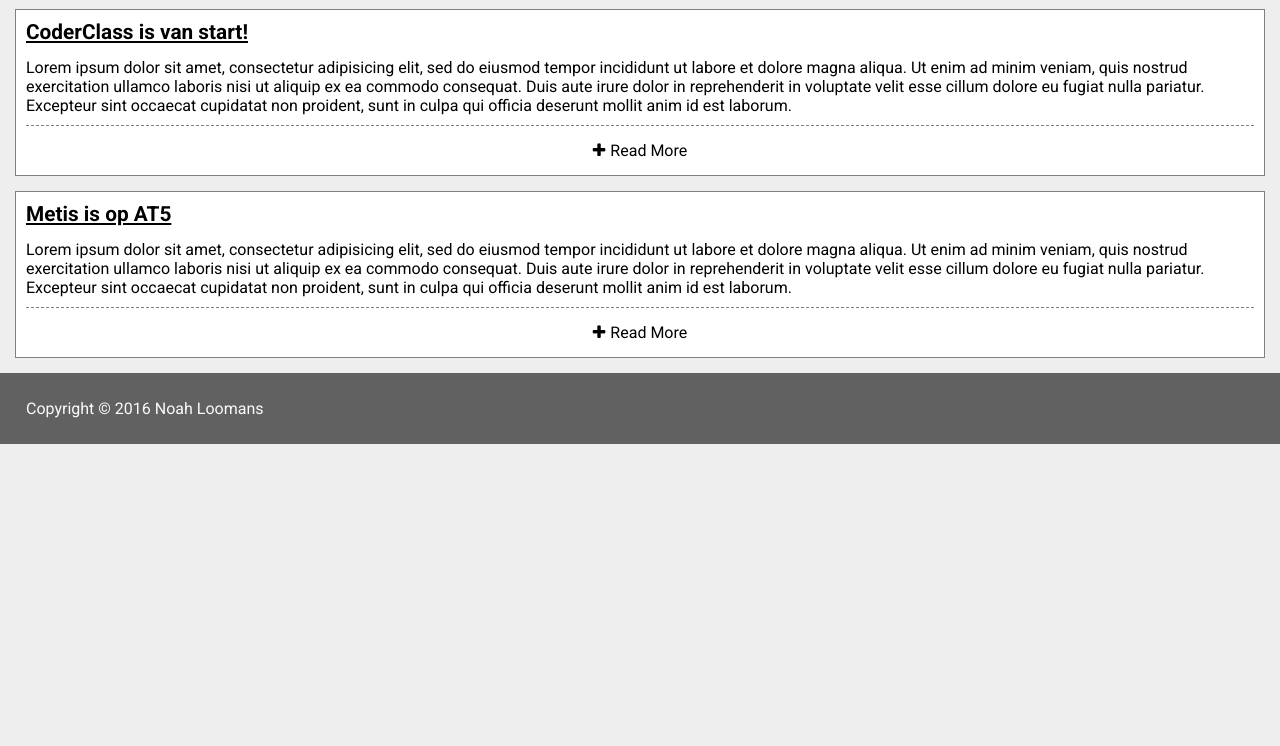
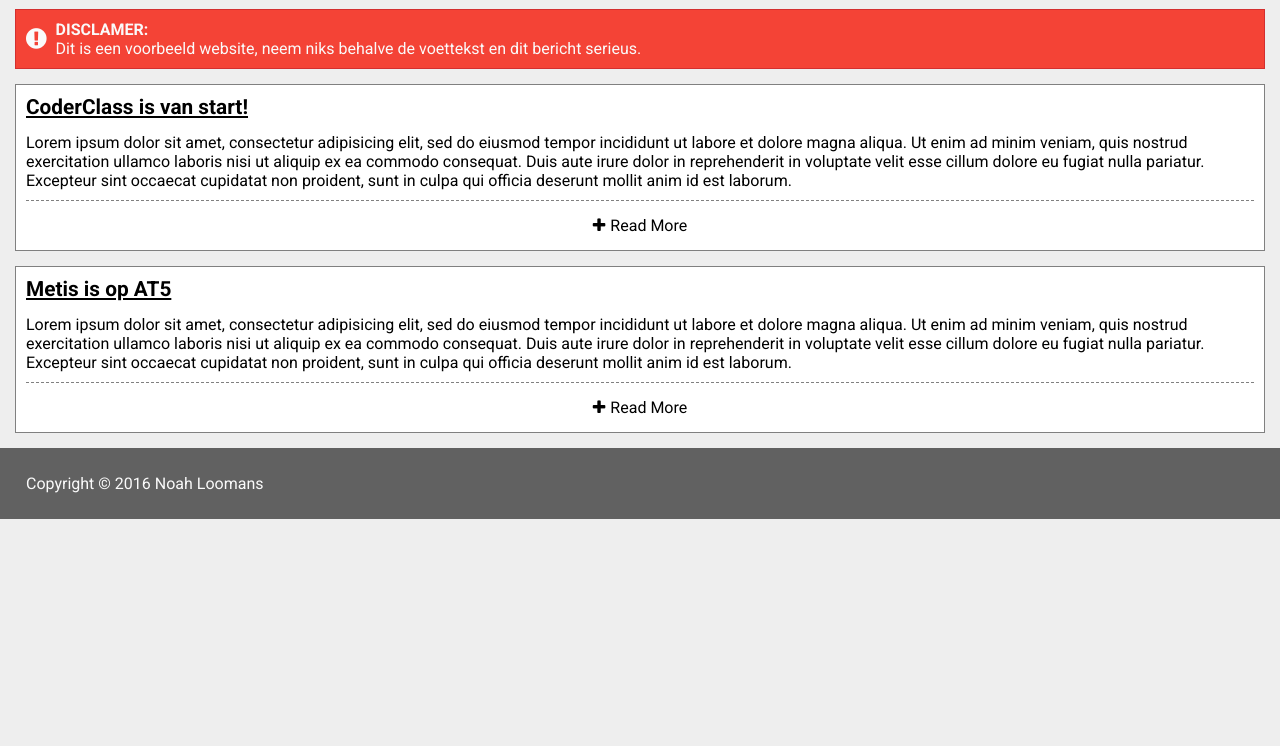
Before and after one commit to MetisMontessoriLyceum/html5-website-example, a plain HTML site: page index.html in a window 1280 px wide. Shown: the part 54-800 px from the top of the page. Drawn offline with Linux system fonts and the light colour scheme.

Commit message:
Added  disclamer

```diff
--- a/index.html
+++ b/index.html
@@ -38,6 +38,13 @@
     </header>
 
     <div id="content">
+      <article class="disclaimer">
+        <i class="fa fa-exclamation-circle"></i>
+        <div class="info">
+          <strong>disclamer:</strong> Dit is een voorbeeld website, neem niks
+          behalve de voettekst en dit bericht serieus.
+        </div>
+      </article>
       <article>
         <div class="title">CoderClass is van start!</div>
         Lorem ipsum dolor sit amet, consectetur adipisicing elit, sed do eiusmod tempor incididunt ut labore et dolore magna aliqua. Ut enim ad minim veniam, quis nostrud exercitation ullamco laboris nisi ut aliquip ex ea commodo consequat. Duis aute irure dolor in reprehenderit in voluptate velit esse cillum dolore eu fugiat nulla pariatur. Excepteur sint occaecat cupidatat non proident, sunt in culpa qui officia deserunt mollit anim id est laborum.
--- a/style.css
+++ b/style.css
@@ -112,3 +112,21 @@ footer {
   color: #FAFAFA;
   padding: 26px;
 }
+
+article.disclaimer {
+  background-color: #F44336;
+  color: #FAFAFA;
+  display: flex;
+  border-color: #D32F2F;
+}
+
+article.disclaimer i {
+  margin: auto 0px;
+  margin-right: 9px;
+  font-size: 1.5em;
+}
+
+article.disclaimer strong {
+  display: block;
+  text-transform: uppercase;
+}
```
